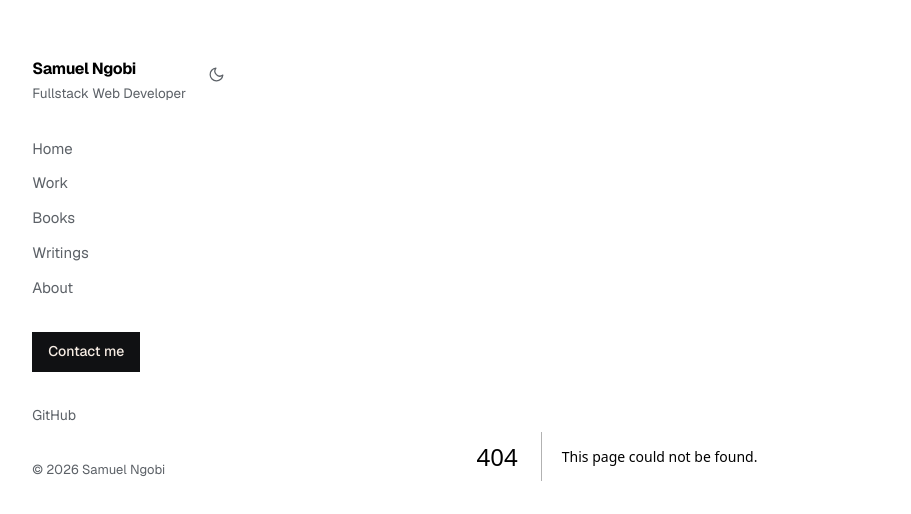
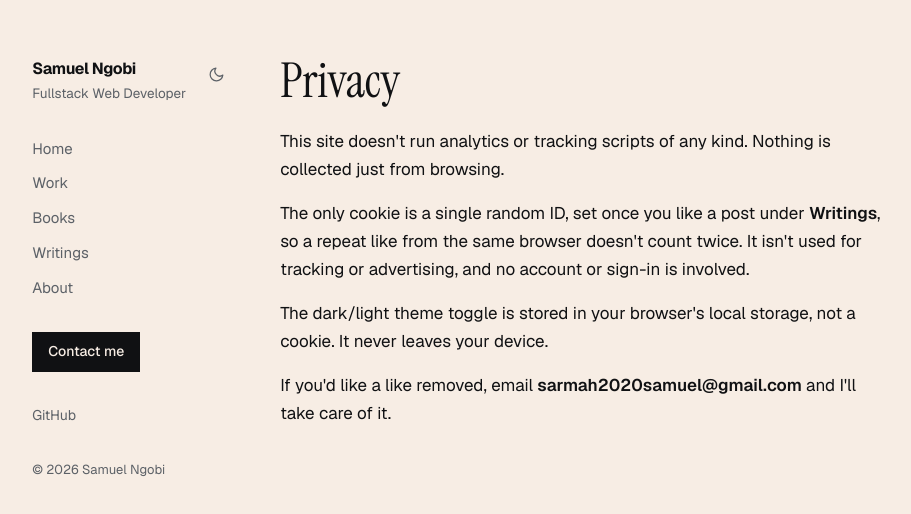
Before and after one commit to samuel-sarmah/samuel, a Next.js app: page /privacy in a window 1280 px wide. Before the commit this address had no page. Shown: the top 514 px of the page, without its empty margins (147-1058 px from the left). Built offline with nearby package versions, Linux system fonts and the light colour scheme.

Commit message:
Add a privacy policy page

```diff
--- /dev/null
+++ b/app/privacy/page.js
@@ -0,0 +1,31 @@
+import { EMAIL } from "@/lib/nav";
+
+export const metadata = { title: "Privacy · Samuel Ngobi" };
+
+export default function Privacy() {
+  return (
+    <div>
+      <h1 className="display text-[clamp(2.2rem,5.5vw,3rem)]">Privacy</h1>
+      <div className="mt-5 max-w-[54ch] space-y-4 text-[17px]">
+        <p>
+          This site doesn't run analytics or tracking scripts of any kind. Nothing is collected just
+          from browsing.
+        </p>
+        <p>
+          The only cookie is a single random ID, set once you like a post under{" "}
+          <a href="/writings" className="link">Writings</a>, so a repeat like from the same
+          browser doesn't count twice. It isn't used for tracking or advertising, and no account
+          or sign-in is involved.
+        </p>
+        <p>
+          The dark/light theme toggle is stored in your browser's local storage, not a cookie. It
+          never leaves your device.
+        </p>
+        <p>
+          If you'd like a like removed, email{" "}
+          <a href={`mailto:${EMAIL}`} className="link">{EMAIL}</a> and I'll take care of it.
+        </p>
+      </div>
+    </div>
+  );
+}
```
